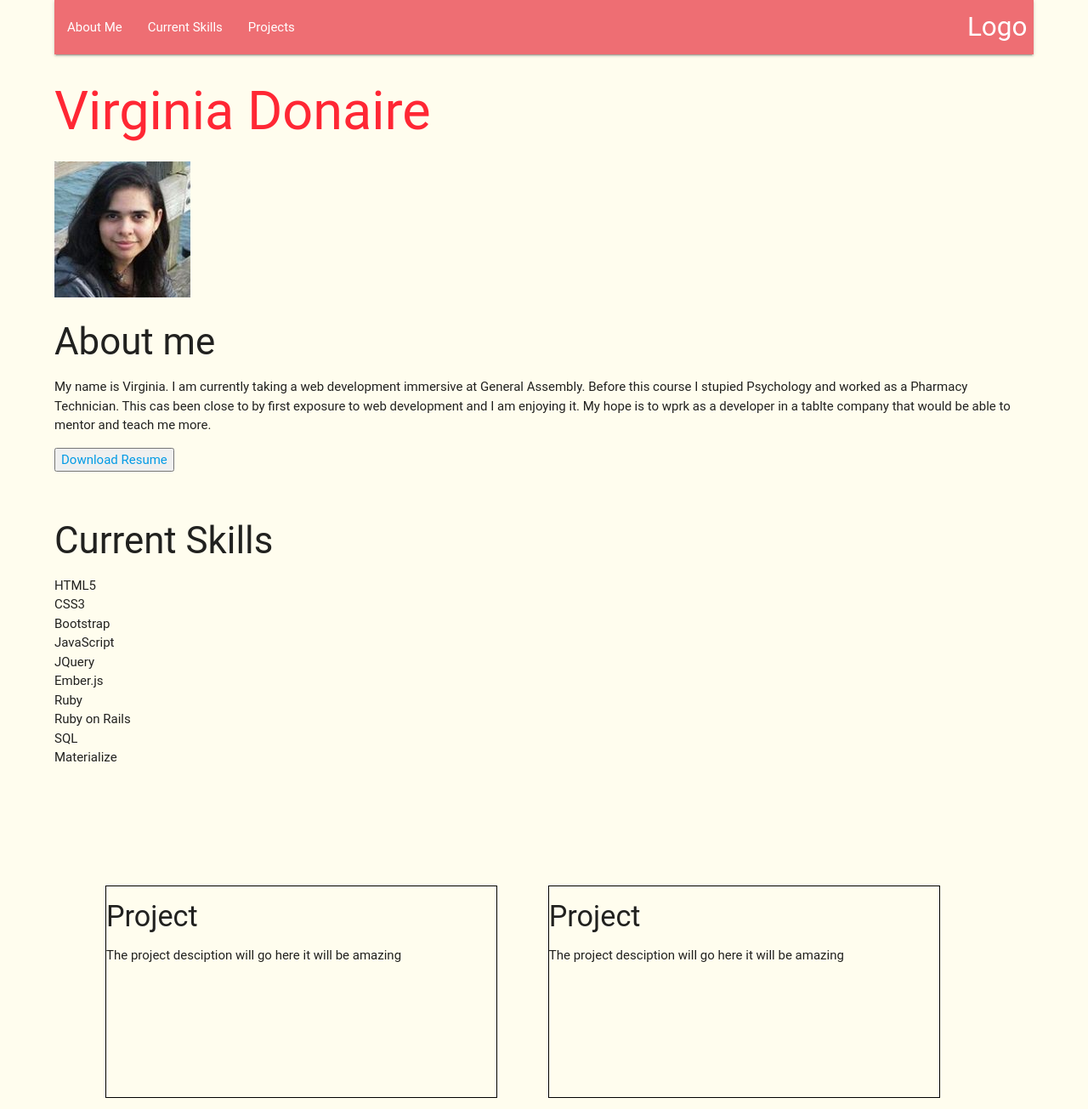
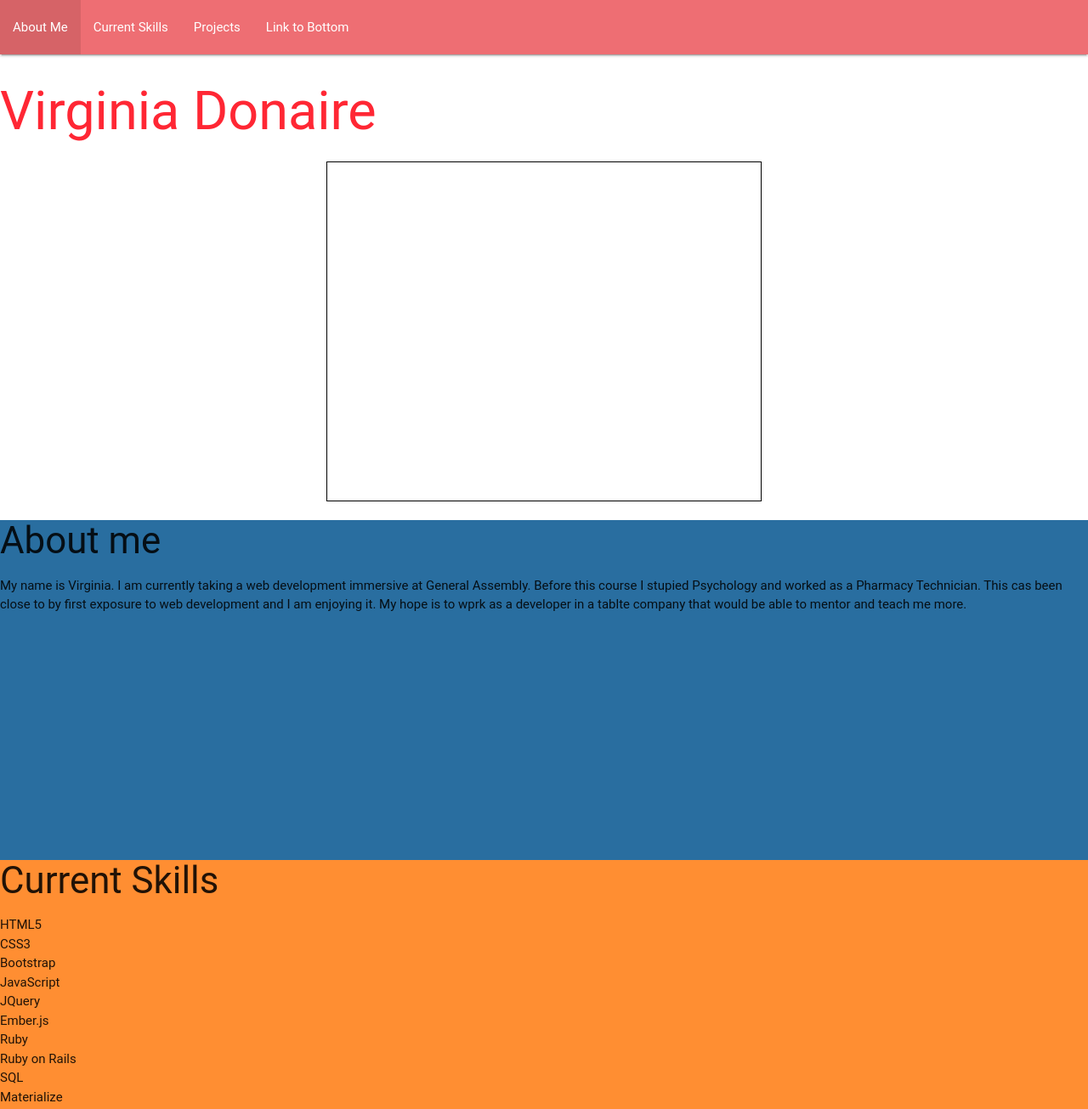
Before and after one commit to mimasofia/mimasofia.github.io, a website: page index.html in a window 1280 px wide. Shown: the top 1305 px of the page at 85% size. Drawn offline with nearby package versions, Linux system fonts and the light colour scheme; a web font is replaced by a local one.

Commit message:
Add style and layout
Added colors to make sections different, added a full section for
picture

```diff
--- a/index.html
+++ b/index.html
@@ -13,28 +13,33 @@
     </head>
     <body class="container-fluid">
       <nav>
-        <div class="nav-wrapper">
-          <a href="#" class="brand-logo right">Logo</a>
-          <ul id="nav-mobile" class="left hide-on-med-and-down">
+        <div class="top-nav">
+          <ul>
             <li><a href="#Aboutme">About Me</a></li>
             <li><a href="#Currentskills">Current Skills</a></li>
             <li><a href="#Projects">Projects</a></li>
+            <li><a href="#Bottom">Link to Bottom</a></li>
             <a name="linktotop"></a>
-          </ul>
-        </div>
-      </nav>
+            </ul>
+          </div>
+        </nav>
+
       <h1> Virginia Donaire </h1>
 
+      <section class="me-pic">
+        <!-- <img src="images/Virginia_Donaire.jpg" alt="Virginia Donaire" class="portrait"> -->
+        <div class="picture">
+          </div>
+        </section>
       <section class="about-me">
         <a name="Aboutme"></a>
-        <img src="images/Virginia_Donaire.jpg" alt="Virginia Donaire" class="portrait">
         <h3>About me</h3>
         <p> My name is Virginia. I am currently taking a web development immersive at General Assembly.
            Before this course I stupied Psychology and worked as a Pharmacy Technician. This cas been close to by first exposure to web development and I am enjoying it.
          My hope is to wprk as a developer in a tablte company that would be able to mentor and teach me more.</p>
-         <a href="./Virginia_Donaire_Resume_Updated_2018.pdf" download="Download Resume">
+         <!-- <a href="./Virginia_Donaire_Resume_Updated_2018.pdf">
         <button>Download Resume</button>
-    </a>
+    </a> -->
         </section>
 
     <section class="skills">
@@ -83,6 +88,7 @@
                        <li><a class="grey-text text-lighten-3" href="#Currentskills">Current Skills</a></li>
                        <li><a class="grey-text text-lighten-3" href="#Projects">Projects</a></li>
                        <li><a class="grey-text text-lighten-3" href="#linktotop">Link to Top</a></li>
+                       <a name="Bottom"></a>
                        <!-- <a href="#linktotop">Link to Top</a> -->
                      </ul>
                    </div>
--- a/main.css
+++ b/main.css
@@ -1,5 +1,9 @@
+.about-me {
+  background-color: #296ea0;
+  margin-bottom: -22px;
+}
 body {
-  background: #fffdee;
+  background: #fff;
 }
 
 h1 {
@@ -11,7 +15,7 @@ h1 {
 }
 
 .container-fluid {
-  width: 90%;
+  width: 100%;
   margin: auto;
   /* text-align: center; */
 }
@@ -20,17 +24,30 @@ h1 {
   margin-left: 60px;
 }
 
+.skills {
+  background-color: #ff8e32;
+}
+
 .margin{
   margin-left: 60px;
-}
-.project {
-  margin: auto;
 }
 
 section {
   height: 400px;
 }
 
+.project {
+  margin: auto;
+  background-color: #21a85e;
+  height: 650px;
+}
+
+.picture {
+  width: 40%;
+  height: 400px;
+  margin: auto;
+  border: 1px solid #000;
+}
 .square {
   border: 1px solid #000;
   height: 250px;
@@ -40,6 +57,10 @@ section {
   margin-top: 30px;
 }
 
+.row-one,
+.row-two {
+  background-color: #fff;
+}
 footer {
   clear: both;
 }
```
